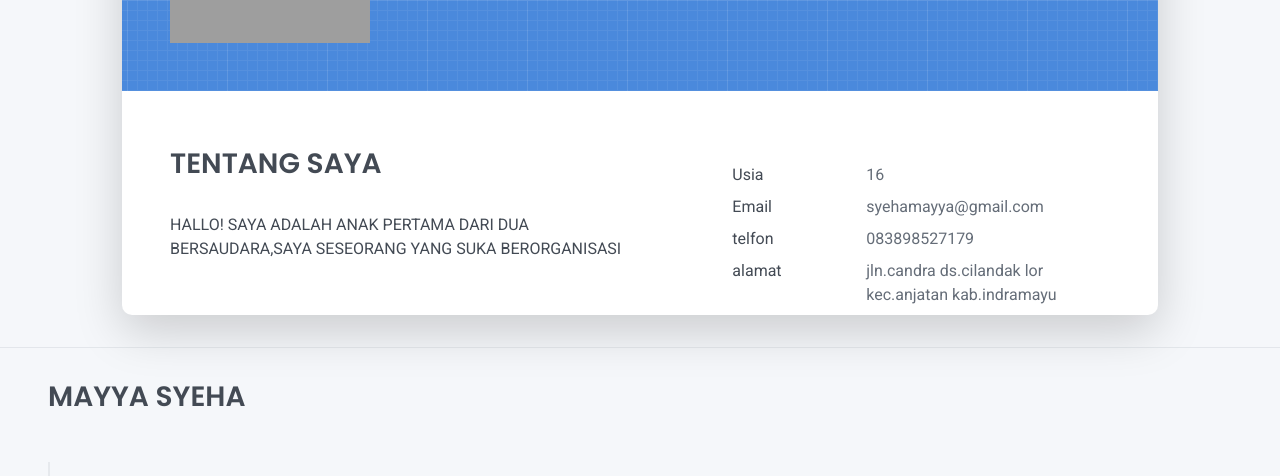
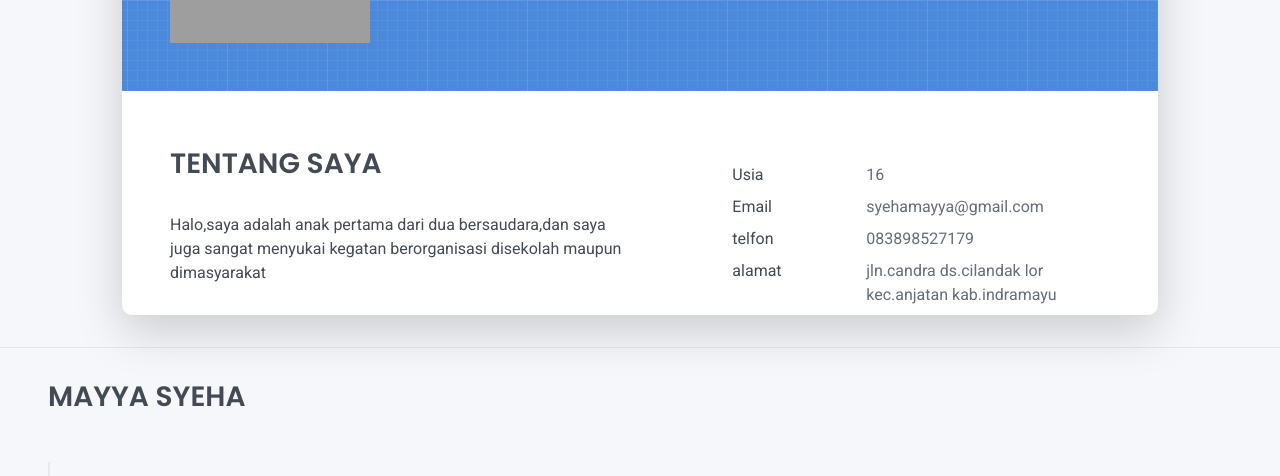
Before and after one commit to mayaseha22/mayaseha22.github.io, a plain HTML site: page index.html in a window 1280 px wide. Shown: the part 309-785 px from the top of the page. Drawn offline with Linux system fonts and the light colour scheme; files that its build step writes are made by us from their sources; grey boxes are pictures that could not be loaded; files whose address does not match are found by name.

Commit message:
Update index.html

```diff
--- a/index.html
+++ b/index.html
@@ -58,7 +58,7 @@
     <div class="row">
       <div class="col-md-6">
         <h2 class="h3 mb-3">TENTANG SAYA</h2>
-        <p>HALLO! SAYA ADALAH ANAK PERTAMA DARI DUA BERSAUDARA,SAYA SESEORANG YANG SUKA BERORGANISASI</div>
+        <p>Halo,saya adalah anak pertama dari dua bersaudara,dan saya juga sangat menyukai kegatan berorganisasi disekolah maupun dimasyarakat</div>
       <div class="col-md-5 offset-md-1">
         <div class="row mt-2">
           <div class="col-sm-4">
```
